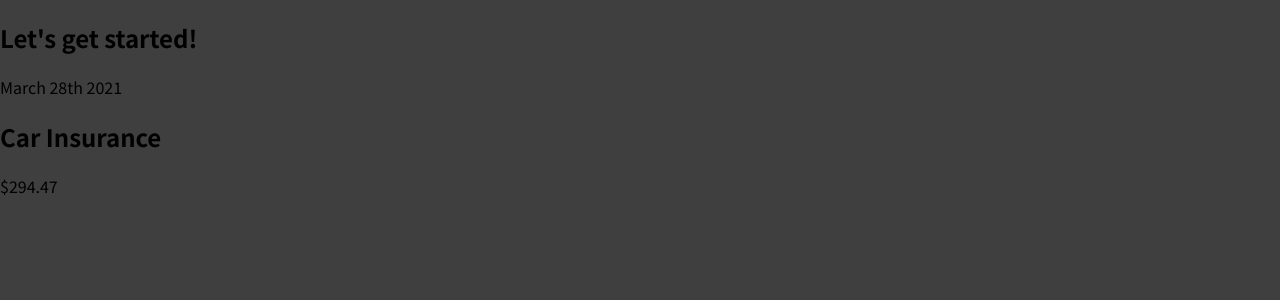
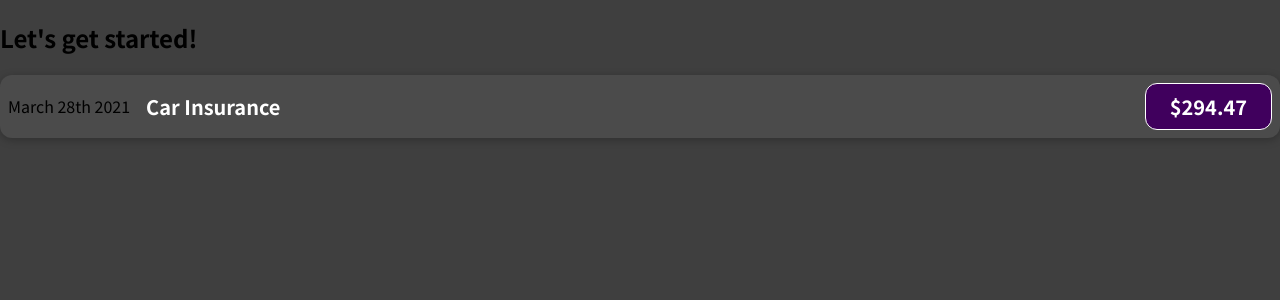
Before and after one commit to KyleMel/UdemyReactJS, a JavaScript app: page / in a window 1280 px wide. Shown: the top 300 px of the page. Built offline with nearby package versions, Linux system fonts and the light colour scheme.

Commit message:
Creates expense styling

```diff
--- /dev/null
+++ b/src/components/ExpenseItem.css
@@ -0,0 +1,53 @@
+.expense-item {
+  display: flex;
+  justify-content: space-between;
+  align-items: center;
+  box-shadow: 0 2px 8px rgba(0, 0, 0, 0.25);
+  padding: 0.5rem;
+  margin: 1rem 0;
+  border-radius: 12px;
+  background-color: #4b4b4b;
+}
+
+.expense-item__description {
+  display: flex;
+  flex-direction: column;
+  gap: 1rem;
+  align-items: flex-end;
+  flex-flow: column-reverse;
+  justify-content: flex-start;
+  flex: 1;
+}
+
+.expense-item h2 {
+  color: #3a3a3a;
+  font-size: 1rem;
+  flex: 1;
+  margin: 0 1rem;
+  color: white;
+}
+.expense-item__price {
+  font-size: 1rem;
+  font-weight: bold;
+  color: white;
+  background-color: #40005d;
+  border: 1px solid white;
+  padding: 0.5rem;
+  border-radius: 12px;
+}
+@media (min-width: 580px) {
+  .expense-item__description {
+    flex-direction: row;
+    align-items: center;
+    justify-content: flex-start;
+    flex: 1;
+  }
+  .expense-item__description h2 {
+    font-size: 1.25rem;
+  }
+
+  .expense-item__price {
+    font-size: 1.25rem;
+    padding: 0.5rem 1.5rem;
+  }
+}
--- a/src/components/ExpenseItem.js
+++ b/src/components/ExpenseItem.js
@@ -1,10 +1,12 @@
+import './ExpenseItem.css';
+
 function ExpenseItem() {
   return (
-    <div>
+    <div className='expense-item'>
       <div>March 28th 2021</div>
-      <div>
+      <div className='expense-item__description'>
         <h2>Car Insurance</h2>
-        <div>$294.47</div>
+        <div className='expense-item__price'>$294.47</div>
       </div>
     </div>
   );
```
Also changed, not shown: 1 other file (tests, documents, lock files or other folders).
